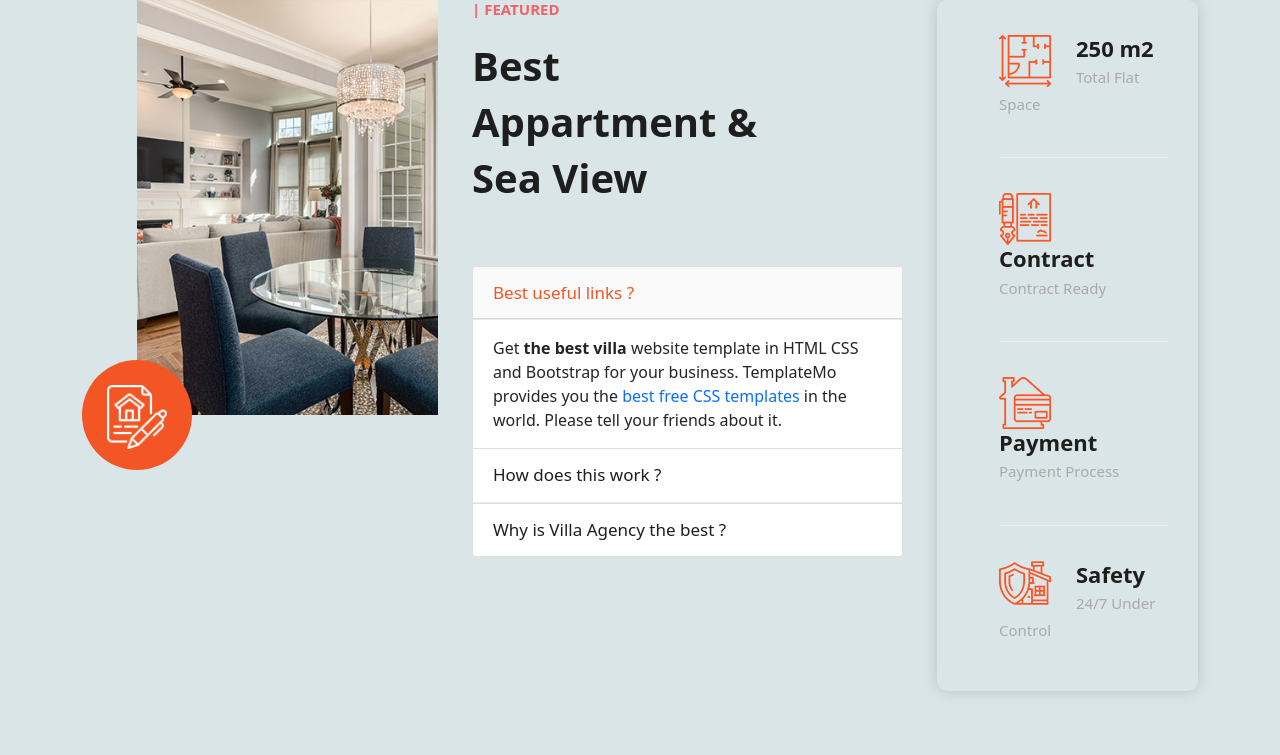
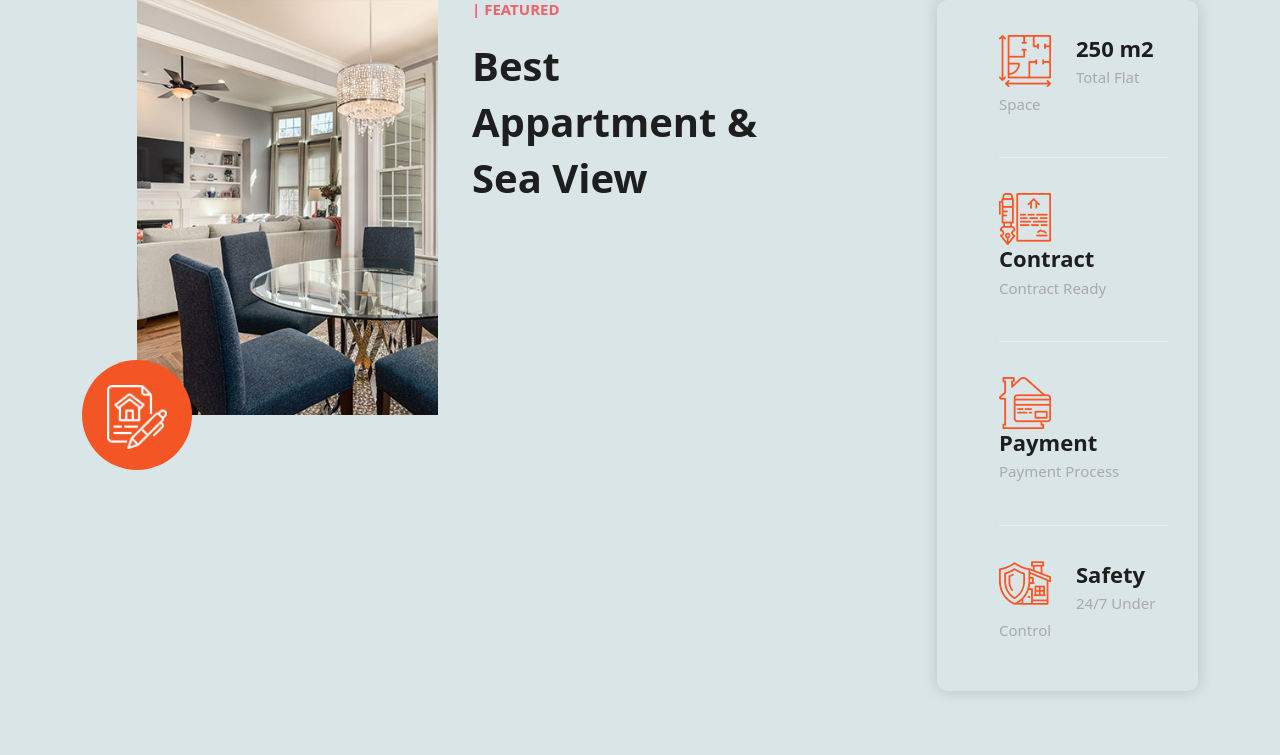
Before and after one commit to DSwithSiam/Hotel-Booking-Project, a Django app: page / in a window 1280 px wide. Shown: the part 1142-1897 px from the top of the page. Run offline with Django 5.2, Linux system fonts and the light colour scheme; data comes from the database, SQL or seed files in the repository; some libraries are stand-ins or nearby versions.

Commit message:
bookvista v-1.2

```diff
--- a/core/templates/home.html
+++ b/core/templates/home.html
@@ -52,7 +52,7 @@ Home
               <h6>| Featured</h6>
               <h2>Best Appartment &amp; Sea view</h2>
             </div>
-            <div class="accordion" id="accordionExample">
+            <!-- <div class="accordion" id="accordionExample">
               <div class="accordion-item">
                 <h2 class="accordion-header" id="headingOne">
                   <button class="accordion-button" type="button" data-bs-toggle="collapse" data-bs-target="#collapseOne" aria-expanded="true" aria-controls="collapseOne">
@@ -88,7 +88,7 @@ Home
                   </div>
                 </div>
               </div>
-            </div>
+            </div> -->
           </div>
           <div class="col-lg-3">
             <div class="info-table">
@@ -191,7 +191,7 @@ Home
               <img src="{{ post.image.url }}" alt="">
               <span class="category">{{post.address}}</span>
               <h6>${{post.price}}</h6>
-              <h4><a href="property-details.html">{{post.title}}<</a></h4>
+              <h4><a href="property-details.html">{{post.title | upper}}</a></h4>
               <small>{{ post.content | truncatechars:120 }}</small>
               <div class="main-button mt-5">
                 <a href=" {% url 'detail_post' post.id %}">Details</a>
```
